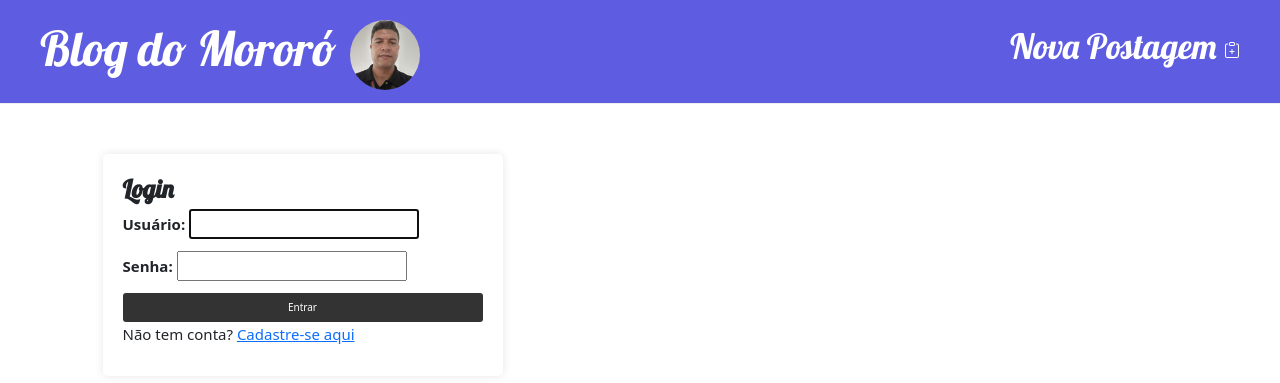
After one commit to franciscomororo1/django, a Django app: page /accounts/login/ in a window 1280 px wide. The commit adds this page. Shown: the top 383 px of the page. Run offline with Django 5.2, Linux system fonts and the light colour scheme; some libraries are stand-ins or nearby versions.

Commit message:
Adicionado login para novas postagens

```diff
--- a/blog/static/css/blog.css
+++ b/blog/static/css/blog.css
@@ -95,3 +95,30 @@ time {
     line-height: 1.8;
     font-size: 20px;   /* opcional, só para melhorar */
 }
+
+.login-container, .signup-container {
+    background: white;
+    max-width: 400px;
+    margin: 3rem auto;
+    padding: 2rem;
+    border-radius: 5px;
+    box-shadow: 0 0 10px rgba(0,0,0,0.1);
+}
+
+form p {
+    margin-bottom: 1rem;
+}
+
+button {
+    width: 100%;
+    padding: 0.7rem;
+    background: #333;
+    color: white;
+    border: none;
+    border-radius: 3px;
+    cursor: pointer;
+}
+
+button:hover {
+    background: #555;
+}
--- a/blog/templates/blog/base.html
+++ b/blog/templates/blog/base.html
@@ -1,6 +1,6 @@
 {% load static %}
 <!DOCTYPE html>
-<html lang="en">
+<html lang="pt-br">
     <head>
         <meta charset="UTF-8">
         <meta name="viewport" content="width=device-width, initial-scale=1.0">
@@ -17,13 +17,13 @@
     <div class= "page-header">
         <a href="{% url 'post_new' %}" class="top-menu">Nova Postagem  {% include './icons/clipboard-plus.svg' %}</a>
         <h1><a href="/">Blog do Mororó</a></h1>
-        <img src="/static/imagens/eu.jpeg" alt="Imagem do Usuário" class="user-image">
+        <img src="{% static 'imagens/eu.jpeg' %}" alt="Imagem do Usuário" class="user-image">
     </div>
     <div class="content container">
         <div class="col-md-8">
             <div class="col-md-8">
                 {% block content %}
-                {% endblock %}git
+                {% endblock %}
             </div>
     </div>
 </body>
--- /dev/null
+++ b/blog/templates/registration/login.html
@@ -0,0 +1,15 @@
+{% extends "blog/base.html" %}
+
+{% block title %}Login{% endblock %}
+
+{% block content %}
+<div class="login-container">
+    <h2>Login</h2>
+    <form method="post">
+        {% csrf_token %}
+        {{ form.as_p }}
+        <button type="submit">Entrar</button>
+    </form>
+    <p>Não tem conta? <a href="{% url 'signup' %}">Cadastre-se aqui</a></p>
+</div>
+{% endblock %}
--- a/blog/urls.py
+++ b/blog/urls.py
@@ -1,8 +1,14 @@
 from django.urls import path, include
+from django.contrib import admin
+from .views import signup_view
 from . import views
 
 urlpatterns = [
     path('', views.post_list, name='postlist'),
     path('post/<int:pk>/', views.post_detail, name='post_detail'),
     path('post/new/', views.post_new, name='post_new'),
+    path('admin/', admin.site.urls),
+    path('accounts/', include('django.contrib.auth.urls')),
+    path('signup/', signup_view, name='signup'),
+
 ]
--- a/projeto_django/settings.py
+++ b/projeto_django/settings.py
@@ -126,3 +126,7 @@ STATIC_ROOT = BASE_DIR / 'static'
 # https://docs.djangoproject.com/en/5.2/ref/settings/#default-auto-field
 
 DEFAULT_AUTO_FIELD = "django.db.models.BigAutoField"
+
+LOGIN_URL = '/accounts/login/'
+LOGIN_REDIRECT_URL = '/'
+LOGOUT_REDIRECT_URL = '/'
```
Also changed, not shown: blog/templates/registration/signup.html (added, +15 -0 lines), blog/views.py (+18 -1 lines), db.sqlite3.
